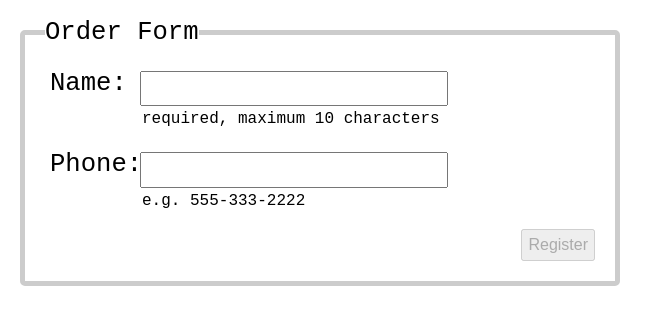
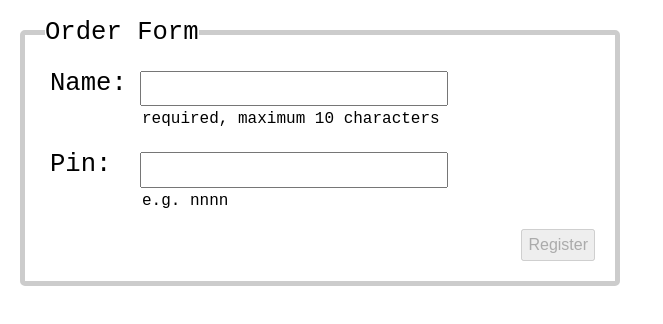
Before and after one commit to Pierluigi10/react-form-that-validates-data, a React (Create React App) app: page / in a window 1280 px wide. Shown: the top 324 px of the page, without its empty margins (0-663 px from the left). Built offline with nearby package versions, Linux system fonts and the light colour scheme.

Commit message:
add pin field and correct name

```diff
--- a/src/App.js
+++ b/src/App.js
@@ -4,15 +4,16 @@ import "./App.scss";
 function App() {
   const [name, setName] = useState("");
   const [phone, setPhone] = useState("");
+  const [pin, setPin] = useState("");
   const [payload, setPayload] = useState({});
 
-  const [phoneIsValid, setPhoneIsValid] = useState(false);
+  const [pinIsValid, setPinIsValid] = useState(false);
   const [nameIsValid, setNameIsValid] = useState(false);
   const [formIsValid, setFormIsValid] = useState(false);
 
   useEffect(() => {
-    setFormIsValid(nameIsValid && phoneIsValid);
-  }, [nameIsValid, phoneIsValid]);
+    setFormIsValid(nameIsValid && pinIsValid);
+  }, [nameIsValid, pinIsValid]);
 
   const clearPayload = () => {
     setPayload((prev) => ({}));
@@ -20,7 +21,7 @@ function App() {
 
   const handleName = (e) => {
     let _name = e.target.value;
-    if (_name !== "" && _name.length <= 10) {
+    if (_name !== "" && _name.length <= 10 && _name.length >= 5) {
       setNameIsValid(true);
     } else {
       setNameIsValid(false);
@@ -29,23 +30,22 @@ function App() {
     clearPayload();
   };
 
-  const handlePhone = (e) => {
-    let _phone = e.target.value;
-    if (_phone !== "" && /^\d\d\d-\d\d\d-\d\d\d\d$/.test(_phone)) {
-      setPhoneIsValid(true);
+  const handlePin = (e) => {
+    let _pin = e.target.value;
+    if (_pin !== "" && /^\d\d\d\d$/.test(_pin)) {
+      setPinIsValid(true);
     } else {
-      setPhoneIsValid(false);
+      setPinIsValid(false);
     }
-    setPhone(_phone);
+    setPin(_pin);
     clearPayload();
   };
-
   const handleButton = (e) => {
     e.preventDefault();
     setPayload((prev) => ({
       ...prev,
       name,
-      phone,
+      pin,
     }));
   };
   return (
@@ -60,17 +60,13 @@ function App() {
           <div className={"note " + (nameIsValid ? "valid" : "invalid")}>
             required, maximum 10 characters
           </div>
-          <div className={"row " + (phoneIsValid ? "valid" : "invalid")}>
-            <label htmlFor="phone">Phone</label>
-            <input
-              type="text"
-              id="phone"
-              onChange={handlePhone}
-              value={phone}
-            />
+
+          <div className={"row " + (pinIsValid ? "valid" : "invalid")}>
+            <label htmlFor="pin">Pin</label>
+            <input type="text" id="pin" onChange={handlePin} value={pin} />
           </div>
-          <div className={"note " + (phoneIsValid ? "valid" : "invalid")}>
-            e.g. 555-333-2222
+          <div className={"note " + (pinIsValid ? "valid" : "invalid")}>
+            e.g. nnnn
           </div>
 
           <div className="buttonRow">
```
